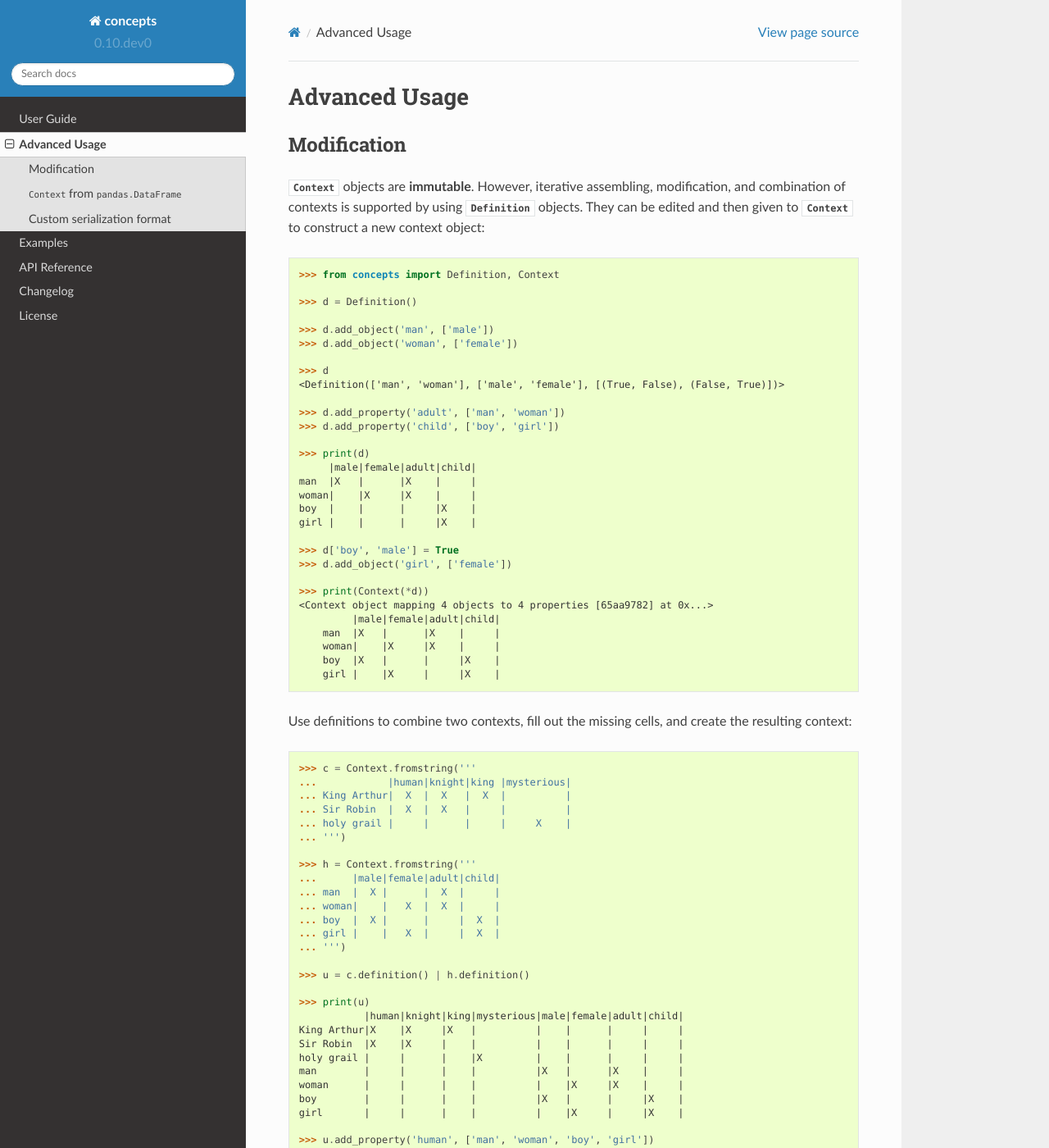
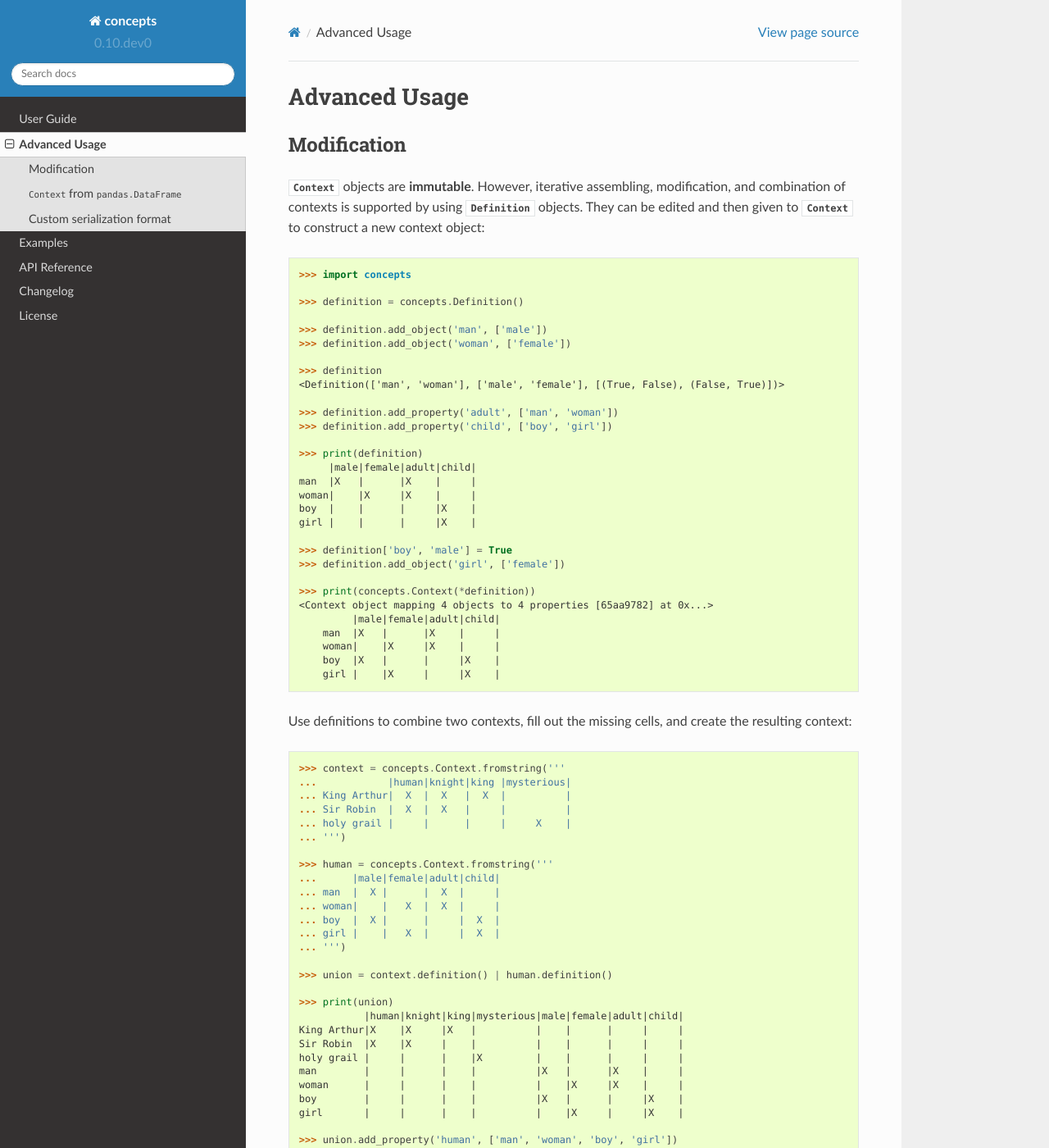
Before and after one commit to xflr6/concepts, a Sphinx documentation site: the page built from docs/advanced.rst, in a window 1280 px wide and 1400 px high. Shown: the whole window at 82% size. Built offline with Sphinx 7.4.7 and the Read the Docs theme 2.0.0, drawn with Linux system fonts in a browser that asks for light colours; some of the changed text lies outside the part shown.

Commit message:
use top-level imports and longer variable names

```diff
--- a/docs/advanced.rst
+++ b/docs/advanced.rst
@@ -14,30 +14,30 @@ modification, and combination of contexts is supported by using
 
 .. code:: python
 
-    >>> from concepts import Definition, Context
+    >>> import concepts
 
-    >>> d = Definition()
+    >>> definition = concepts.Definition()
 
-    >>> d.add_object('man', ['male'])
-    >>> d.add_object('woman', ['female'])
+    >>> definition.add_object('man', ['male'])
+    >>> definition.add_object('woman', ['female'])
 
-    >>> d
+    >>> definition
     <Definition(['man', 'woman'], ['male', 'female'], [(True, False), (False, True)])>
 
-    >>> d.add_property('adult', ['man', 'woman'])
-    >>> d.add_property('child', ['boy', 'girl'])
+    >>> definition.add_property('adult', ['man', 'woman'])
+    >>> definition.add_property('child', ['boy', 'girl'])
 
-    >>> print(d)
+    >>> print(definition)
          |male|female|adult|child|
     man  |X   |      |X    |     |
     woman|    |X     |X    |     |
     boy  |    |      |     |X    |
     girl |    |      |     |X    |
 
-    >>> d['boy', 'male'] = True
-    >>> d.add_object('girl', ['female'])
+    >>> definition['boy', 'male'] = True
+    >>> definition.add_object('girl', ['female'])
 
-    >>> print(Context(*d))  # doctest: +ELLIPSIS
+    >>> print(concepts.Context(*definition))  # doctest: +ELLIPSIS
     <Context object mapping 4 objects to 4 properties [65aa9782] at 0x...>
              |male|female|adult|child|
         man  |X   |      |X    |     |
@@ -51,14 +51,14 @@ the resulting context:
 
 .. code:: python
 
-    >>> c = Context.fromstring('''
+    >>> context = concepts.Context.fromstring('''
     ...            |human|knight|king |mysterious|
     ... King Arthur|  X  |  X   |  X  |          |
     ... Sir Robin  |  X  |  X   |     |          |
     ... holy grail |     |      |     |     X    |
     ... ''')
 
-    >>> h = Context.fromstring('''
+    >>> human = concepts.Context.fromstring('''
     ...      |male|female|adult|child|
     ... man  |  X |      |  X  |     |
     ... woman|    |   X  |  X  |     |
@@ -66,9 +66,9 @@ the resulting context:
     ... girl |    |   X  |     |  X  |
     ... ''')
 
-    >>> u = c.definition() | h.definition()
+    >>> union = context.definition() | human.definition()
 
-    >>> print(u)
+    >>> print(union)
                |human|knight|king|mysterious|male|female|adult|child|
     King Arthur|X    |X     |X   |          |    |      |     |     |
     Sir Robin  |X    |X     |    |          |    |      |     |     |
@@ -78,11 +78,11 @@ the resulting context:
     boy        |     |      |    |          |X   |      |     |X    |
     girl       |     |      |    |          |    |X     |     |X    |
 
-    >>> u.add_property('human', ['man', 'woman', 'boy', 'girl'])
-    >>> u.add_object('King Arthur', ['male', 'adult'])
-    >>> u.add_object('Sir Robin', ['male', 'adult'])
+    >>> union.add_property('human', ['man', 'woman', 'boy', 'girl'])
+    >>> union.add_object('King Arthur', ['male', 'adult'])
+    >>> union.add_object('Sir Robin', ['male', 'adult'])
 
-    >>> print(u)
+    >>> print(union)
                |human|knight|king|mysterious|male|female|adult|child|
     King Arthur|X    |X     |X   |          |X   |      |X    |     |
     Sir Robin  |X    |X     |    |          |X   |      |X    |     |
@@ -92,7 +92,7 @@ the resulting context:
     boy        |X    |      |    |          |X   |      |     |X    |
     girl       |X    |      |    |          |    |X     |     |X    |
 
-    >>> Context(*u).lattice  # doctest: +ELLIPSIS
+    >>> concepts.Context(*union).lattice  # doctest: +ELLIPSIS
     <Lattice object of 5 atoms 14 concepts 2 coatoms at 0x...>
 
 .. image:: _static/union.svg
@@ -109,15 +109,15 @@ the resulting context:
 
     CONTEXT = 'examples/relations.csv'
 
-    c = concepts.load_csv(CONTEXT)
+    context = concepts.load_csv(CONTEXT)
 
     df = pd.read_csv(CONTEXT, index_col='name')
     objects = df.index.tolist()
     properties = list(df)
     bools = list(df.fillna(False).astype(bool).itertuples(index=False, name=None))
 
-    c_ = concepts.Context(objects, properties, bools)
-    assert c_ == c
+    context_ = concepts.Context(objects, properties, bools)
+    assert context_ == context
 
 
 .. _json_format:
```
Also changed, not shown: docs/examples.rst (+9 -9 lines).
